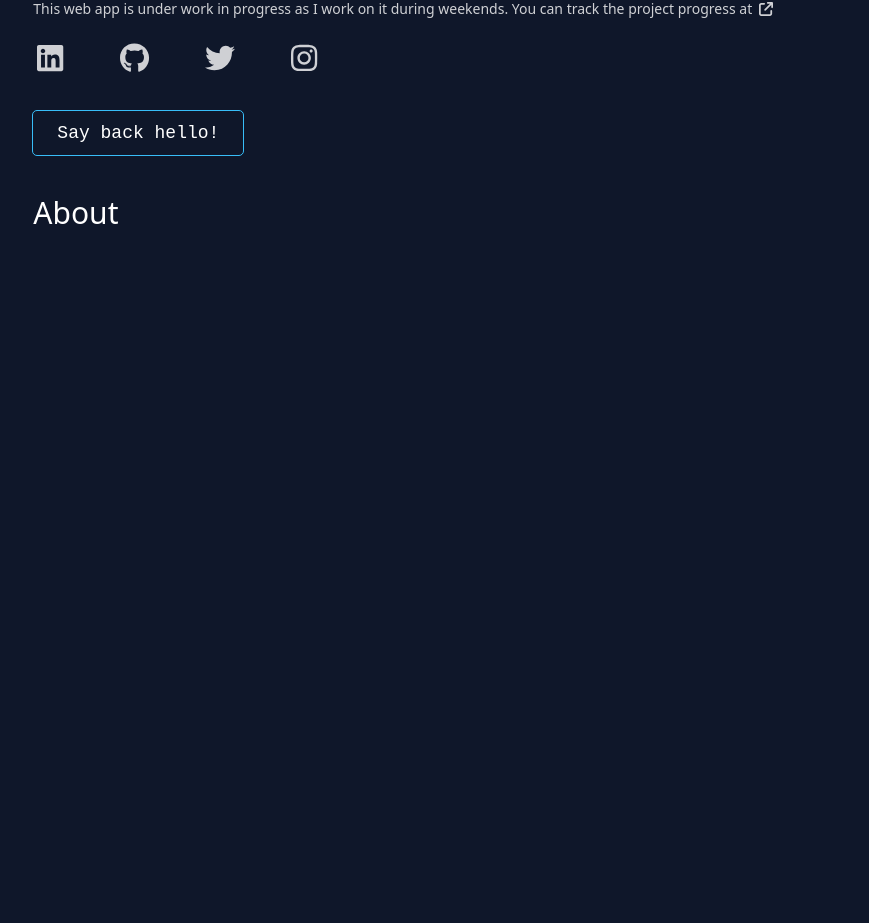
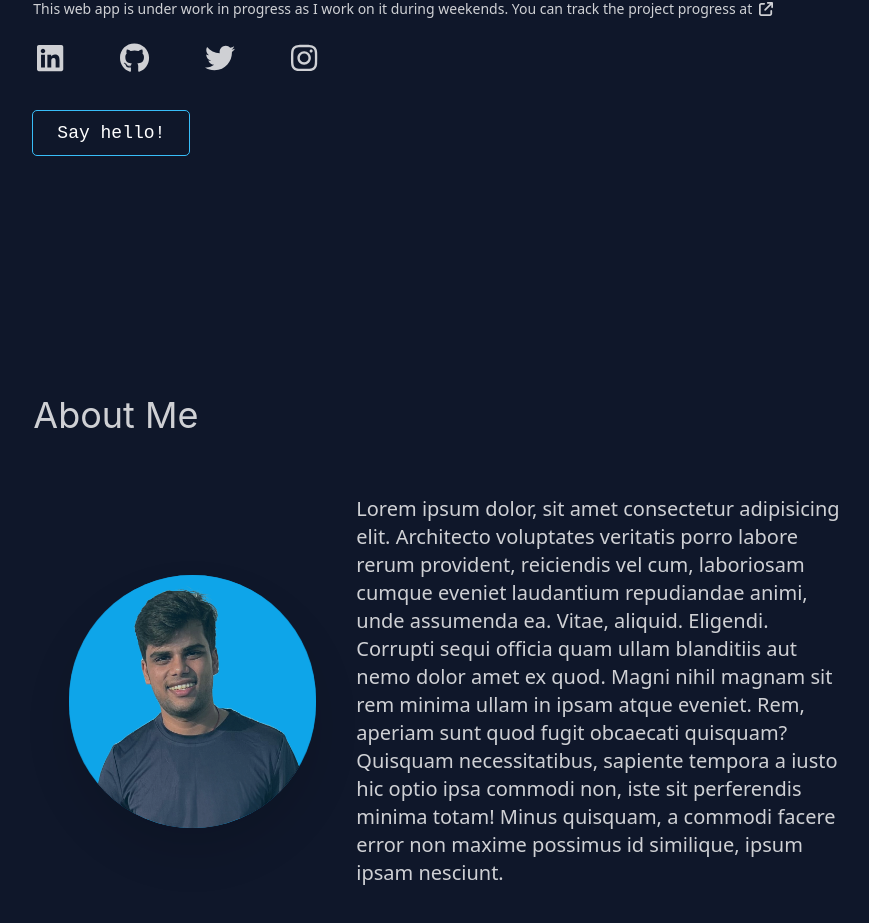
Before and after one commit to gogouravr/dot-portfolio, a React (Create React App) app: page / in a window 1280 px wide. Shown: the part 477-1400 px from the top of the page, without its empty margins (180-1049 px from the left). Before the commit the page ends 800 px from the top, so only its background shows below. Built offline with nearby package versions, Linux system fonts and the light colour scheme.

Commit message:
Add pic in about section

```diff
--- a/src/App.js
+++ b/src/App.js
@@ -14,8 +14,8 @@ function App() {
       <main>
         <Home />
         <About />
+      </main>
 
-      </main>
       {/* <BlurMousePointer /> */}
     </div>
   );
--- a/src/components/Intro.jsx
+++ b/src/components/Intro.jsx
@@ -6,13 +6,13 @@ import { faArrowUpRightFromSquare } from '@fortawesome/free-solid-svg-icons';
 import { FontAwesomeIcon } from '@fortawesome/react-fontawesome';
 
 export default function Intro() {
-    // If the screen width is less than 800px, considering it as mobile
+    // If the screen width is less than 800px then consider the screen as mobile
     const isMobileScreen = window.innerWidth < 800;
     console.log(isMobileScreen);
 
     return (
         <section className="flex flex-col justify-center mt-8 sm:mt-10 mx-auto w-11/12 sm:w-10/12 md:w-9/12 lg:w-8/12">
-            <div className="text-sky-600 font-normal mt-20 mb-2 text-base sm:text-lg md:text-2xl">
+            <div className="text-sky-600 font-[1] font-normal mt-20 mb-2 text-base sm:text-lg md:text-2xl">
                 👋 Hi, my name is
             </div>
 
@@ -42,7 +42,7 @@ export default function Intro() {
             <div className="mt-5 sm:mt-8">
                 <PrimaryButton>
                     <span className="text-sm md:text-base lg:text-lg">
-                        Say back hello!
+                        Say hello!
                     </span>
                 </PrimaryButton>
             </div>
--- a/src/index.css
+++ b/src/index.css
@@ -14,3 +14,20 @@
     pointer-events: none;
     transform: translate(-50%, -50%);
 }
+
+.image-container::before {
+    content: "";
+    /* Create an empty pseudo-element */
+    position: absolute;
+    top: 0;
+    left: 0;
+    width: 100%;
+    height: 100%;
+    border-radius: 50%;
+    background-color: rgb(14 165 233);
+    /* Set the desired color */
+    opacity: 1;
+    /* Adjust the opacity as needed */
+    pointer-events: none;
+    /* Allows interactions with the underlying image */
+}
--- a/src/screens/About.jsx
+++ b/src/screens/About.jsx
@@ -1,14 +1,25 @@
-import React from 'react'
+import React from 'react';
+import profile from '../profile.json'
 
 export default function About() {
     return (
-        <div className='flex flex-col justify-center mt-8 sm:mt-10 mx-auto w-11/12 sm:w-10/12 md:w-9/12 lg:w-8/12'>
-            <h2 className='text-white text-3xl text-high-l'>About</h2>
+        <div className='my-20 a sm:mt-10 lg:mt-60 mx-auto w-11/12 sm:w-10/12 md:w-9/12 lg:w-8/12' id='about'>
+            <h2 className='text-white text-2xl font-high-l opacity-80 self-start lg:text-4xl'>
+                About Me
+            </h2>
+            <section className='flex flex-col lg:flex-row lg:gap-10 justify-center items-center mt-10 a sm:mt-10 mx-auto w-11/12 sm:w-10/12 md:w-9/12 lg:w-11/12'>
 
-            <section>
+                <figure className='mt-10 w-3/4 max-w-[300px] lg:w-1/3 lg:max-w-none image-container relative'>
+                    <img className='border-0 opacity-80 bg-sky-100 rounded-full drop-shadow-2xl bg-sky-500' src="/gourav-raj-photo.png" alt={profile['first-name'] + ' ' + profile['last-name']} />
+                </figure>
+
+                <p className='font-sans font-extralight lg:w-2/3 opacity-80 mt-5 text-white text-lg lg:text-xl'>
+                    Lorem ipsum dolor, sit amet consectetur adipisicing elit. Architecto voluptates veritatis porro labore rerum provident, reiciendis vel cum, laboriosam cumque eveniet laudantium repudiandae animi, unde assumenda ea. Vitae, aliquid. Eligendi.
+                    Corrupti sequi officia quam ullam blanditiis aut nemo dolor amet ex quod. Magni nihil magnam sit rem minima ullam in ipsam atque eveniet. Rem, aperiam sunt quod fugit obcaecati quisquam?
+                    Quisquam necessitatibus, sapiente tempora a iusto hic optio ipsa commodi non, iste sit perferendis minima totam! Minus quisquam, a commodi facere error non maxime possimus id similique, ipsum ipsam nesciunt.
+                </p>
 
             </section>
-
         </div>
     )
 }
```
Also changed, not shown: public/gourav-raj-photo.png (added).
